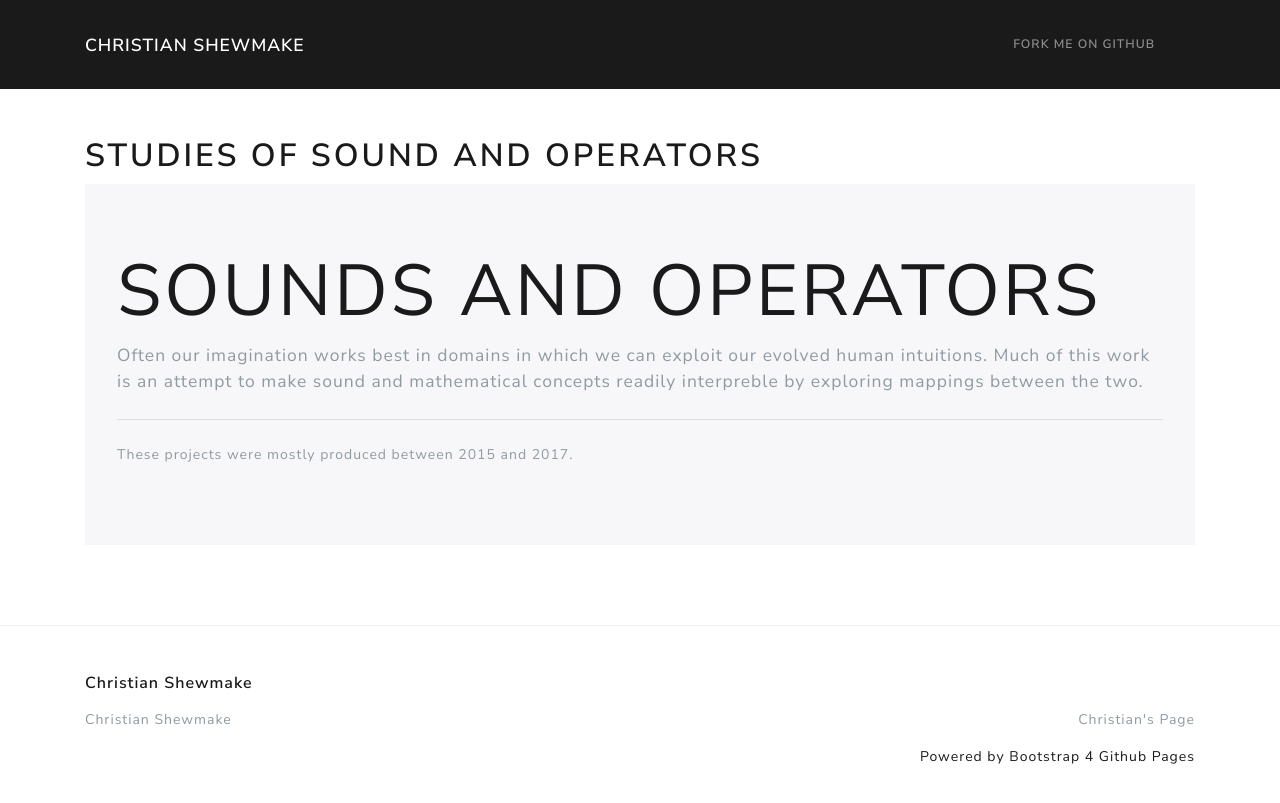
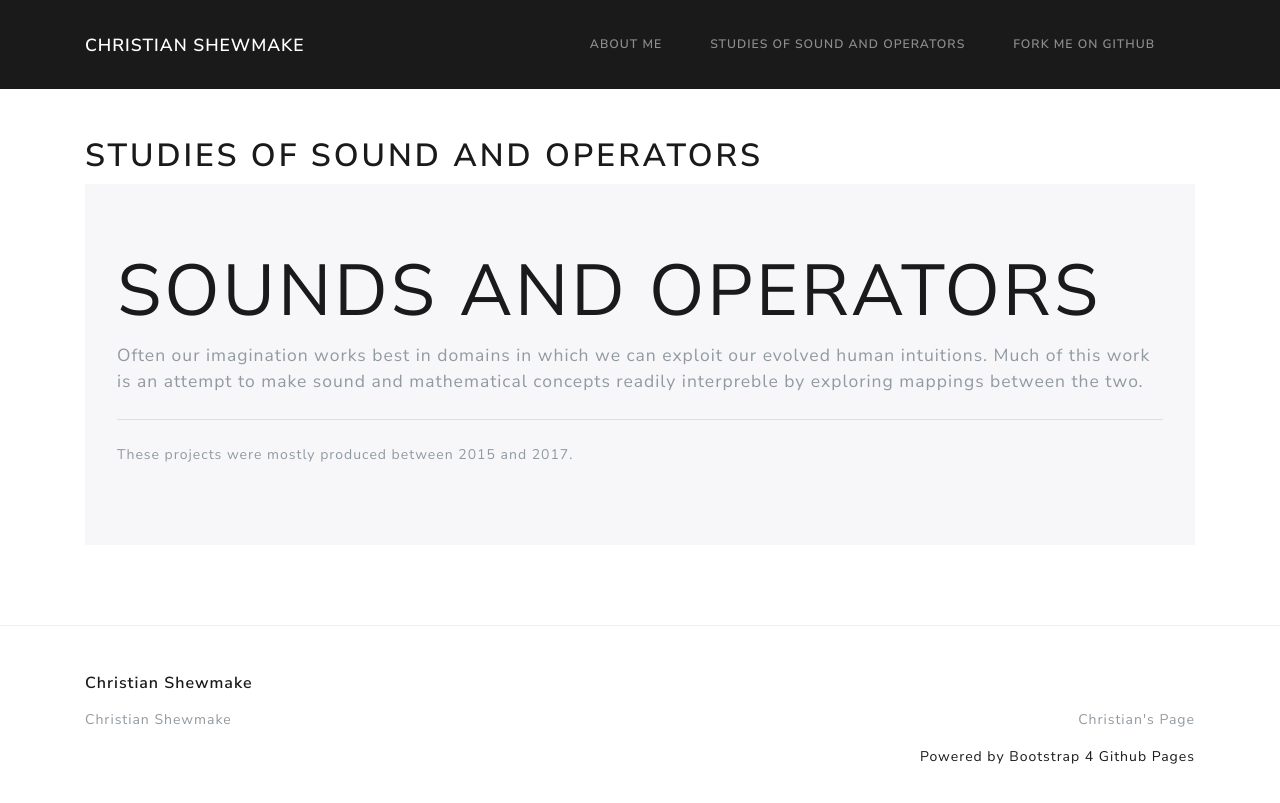
Before and after one commit to nicolas-van/bootstrap-4-github-pages, a Jekyll site: the page built from sound_projects.html, in a window 1280 px wide. Shown: the top 803 px of the page. Built offline with Jekyll 4.4.1, drawn with Linux system fonts in a browser that asks for light colours.

Commit message:
Update _config.yml

```diff
--- a/_config.yml
+++ b/_config.yml
@@ -31,8 +31,8 @@ plugins:
 
 # A list of the pages to display in the navigation bar
 header_pages:
-  /about.html
-  /sound_projects.html
+  - about.html
+  - sound_projects.html
 
 # Exclude from processing.
 # The following items will not be processed, by default. Create a custom list
```
